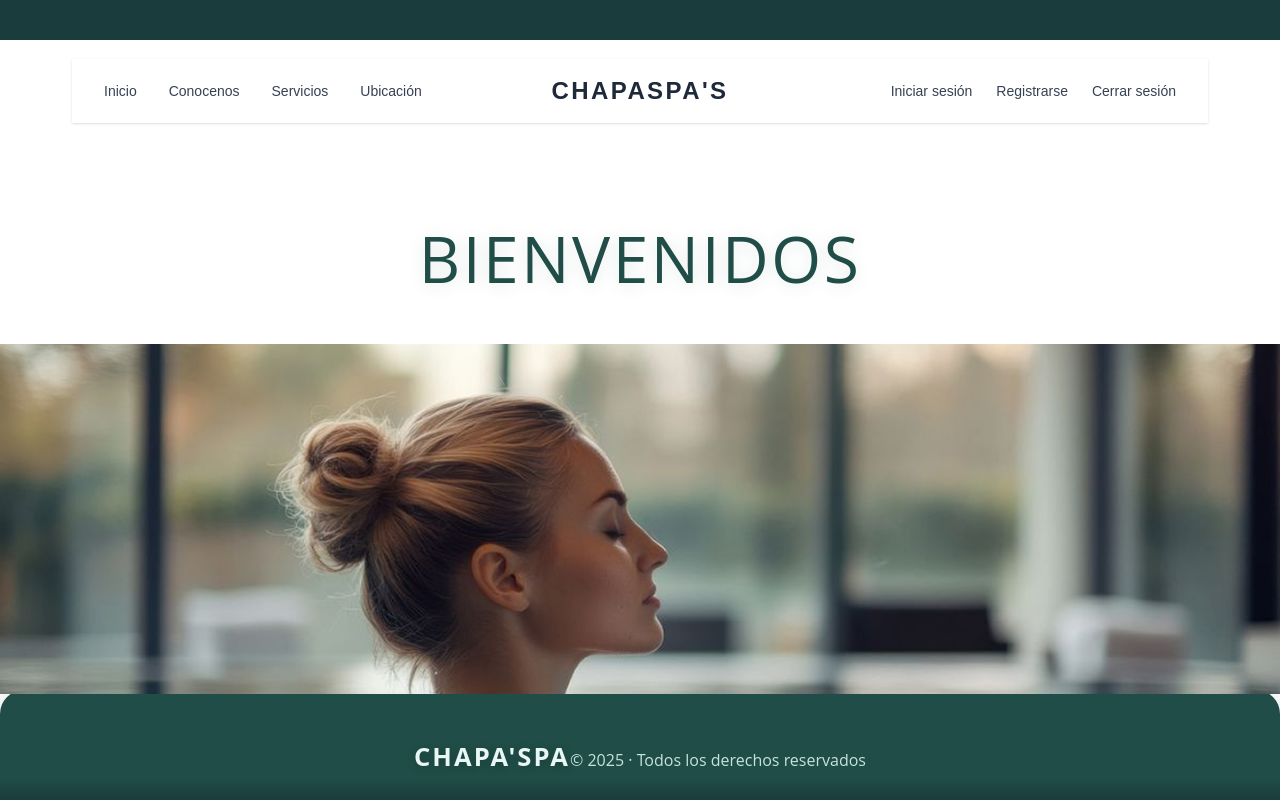
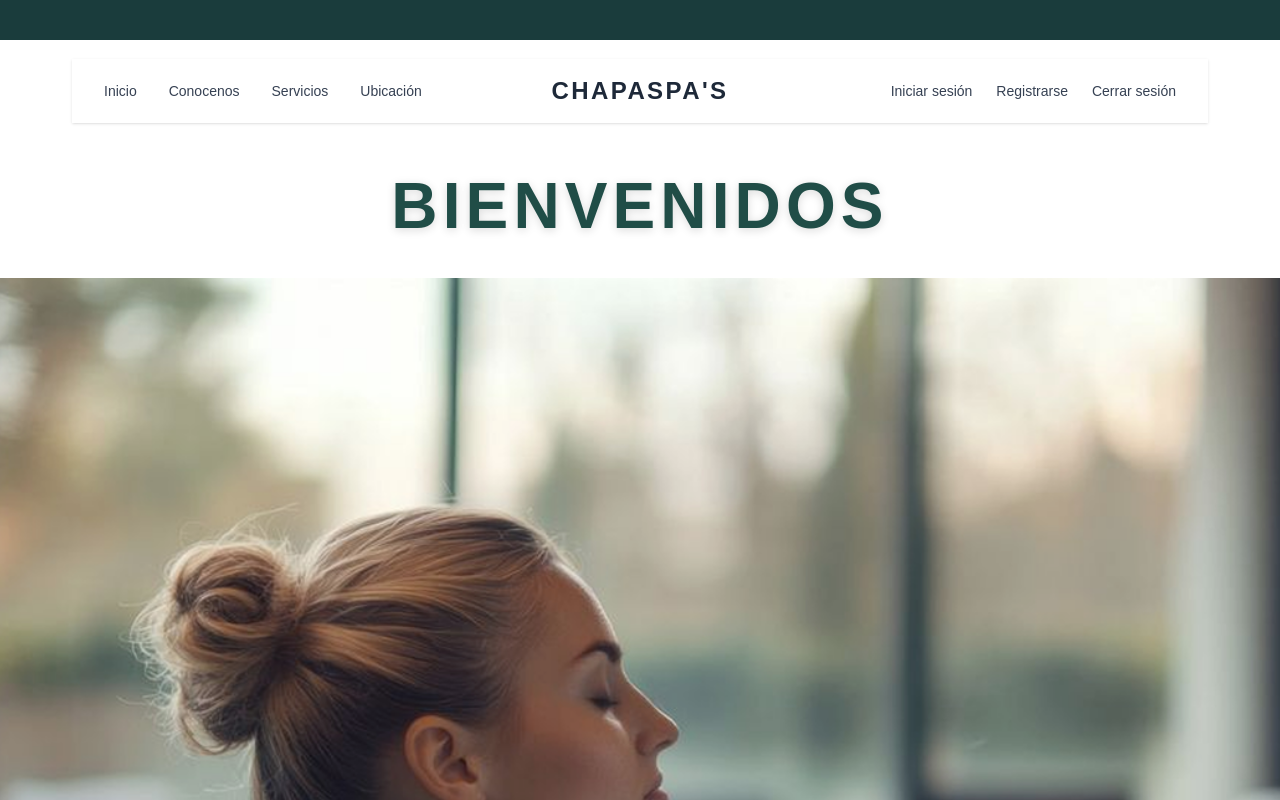
Before and after one commit to UP220891/chapa-spa, a Next.js app in the folder proyecto/frontend/: page / in a window 1280 px wide. Shown: the top 800 px of the page. Built offline with nearby package versions, Linux system fonts and the light colour scheme.

Commit message:
un pedo acomdar la imagen alv

```diff
--- a/proyecto/frontend/src/app/globals.css
+++ b/proyecto/frontend/src/app/globals.css
@@ -24,7 +24,10 @@
 }
 
 body {
-  background: var(--background);
+background: #fff;
   color: var(--foreground);
   font-family: Arial, Helvetica, sans-serif;
+  overflow-x: hidden;
+  margin: 0;
+  padding: 0;
 }
--- a/proyecto/frontend/src/app/page.tsx
+++ b/proyecto/frontend/src/app/page.tsx
@@ -1,7 +1,5 @@
 import Navbar from './components/Navbar';
-
 import HeroSection from '../components/HeroSection';
-import Footer from '@/components/Footer';
 
 export default function Home() {
   return (
@@ -13,10 +11,10 @@ export default function Home() {
         minHeight: '100vh',
         width: '100vw',
         background: '#fff',
-        overflowX: 'hidden',
         padding: 0,
         margin: 0,
       }}>
+
       {/* Banner superior */}
       <div
         className="homepage-banner"
@@ -32,6 +30,7 @@ export default function Home() {
         }}>
         {/* Puedes agregar texto o íconos aquí si lo deseas */}
       </div>
+
       {/* Header y menú */}
       <div
         className="homepage-header"
@@ -49,25 +48,53 @@ export default function Home() {
         }}>
         <Navbar />
       </div>
+
       {/* Hero principal */}
+      <div style={{width: '100vw', textAlign: 'center', marginBottom: '1.5rem', padding: 0}}>
+        <h1
+          style={{
+            color: '#204d47',
+            fontSize: '4rem',
+            fontWeight: 700,
+            letterSpacing: '0.08em',
+            textShadow: '0 2px 10px rgba(0,0,0,0.15)',
+            margin: 0,
+            marginBottom: '1.5rem',
+            fontFamily: 'Alegreya Sans, Arial, sans-serif',
+          }}
+        >BIENVENIDOS</h1>
         <div
-        className="hero-container"
+          className="hero-image-container"
           style={{
+            width: '100vw',
+            height: '806px',
+            margin: 0,
+            overflow: 'hidden',
+            borderRadius: 0,
             display: 'flex',
-          flexDirection: 'column',
             alignItems: 'center',
+            justifyContent: 'center',
+            padding: 0,
+            position: 'relative',
+            left: '50%',
+            transform: 'translateX(-50%)',
+          }}>
+          <img
+            src="/images/a.png"
+            alt="Hero"
+            className="hero-image"
+            style={{
               width: '100vw',
-          flex: 1,
-          position: 'relative',
-          background: 'transparent',
-          boxShadow: 'none',
+              height: '100%',
+              objectFit: 'cover',
+              objectPosition: 'center',
+              display: 'block',
               borderRadius: 0,
-          marginBottom: 0,
-          padding: 0,
-        }}>
-        <HeroSection />
+              margin: 0,
+            }}
+          />
         </div>
-      <Footer />
+      </div>
     </div>
   );
 }
--- a/proyecto/frontend/src/styles/footer.css
+++ b/proyecto/frontend/src/styles/footer.css
@@ -1,13 +1,13 @@
 .footer-simple {
   background: linear-gradient(180deg, #204d47 80%, #1A3C3C 100%);
   color: #fff;
-  padding: 3rem 1rem 1.5rem 1rem;
+  padding: 1.5rem 1rem 1.2rem 1rem;
   width: 100%;
   text-align: center;
   font-family: 'Montserrat', 'Open Sans', Arial, sans-serif;
   box-shadow: 0 -4px 24px rgba(32, 77, 71, 0.12);
-  border-top-left-radius: 24px;
-  border-top-right-radius: 24px;
+  border-radius: 0;
+  margin-top: 0;
 }
 
 .footer-simple-title {
--- a/proyecto/frontend/src/styles/hero.css
+++ b/proyecto/frontend/src/styles/hero.css
@@ -1,9 +1,10 @@
+
 .hero-section {
   position: relative;
   width: 100%;
-  height: 60vh;
-  min-height: 320px;
-  max-height: 600px;
+  height: 80vh;
+  min-height: 420px;
+  max-height: 900px;
 }
 
 .hero-section {
@@ -11,19 +12,34 @@
   width: 100%;
   height: 60vh;
 }
+/* Mejor visualización de la imagen hero */
 .hero-image-container {
-  position: absolute;
-  inset: 0;
-  width: 100%;
+  position: relative;
+  width: 100vw;
   height: 100%;
+  max-width: 1440px;
+  margin: 0 auto;
+  display: flex;
+  align-items: center;
+  justify-content: center;
   overflow: hidden;
 }
 .hero-image {
-  width: 100%;
+  width: 100vw;
+  max-width: 1440px;
   height: 100%;
+  min-height: 420px;
+  max-height: 900px;
   object-fit: cover;
-  object-position: center;
-  opacity: 0.8;
+  object-position: center top;
+  border-radius: 32px;
+  box-shadow: 0 8px 32px rgba(32,77,71,0.18);
+  opacity: 0.95;
+  transition: box-shadow 0.3s;
+}
+.hero-image:hover {
+  box-shadow: 0 16px 48px rgba(32,77,71,0.25);
+  opacity: 1;
 }
 .hero-text-container {
   position: relative;
@@ -46,8 +62,9 @@
     font-size: 2.2rem;
   }
   .hero-section {
-    height: 38vh;
-    min-height: 180px;
+    height: 50vh;
+    min-height: 220px;
+    max-height: 400px;
   }
 }
 @media (max-width: 600px) {
@@ -56,8 +73,8 @@
     letter-spacing: 0.04em;
   }
   .hero-section {
-    height: 28vh;
-    min-height: 120px;
-    max-height: 220px;
+    height: 32vh;
+    min-height: 140px;
+    max-height: 260px;
   }
 }
```
Lines whose indentation alone changed are shown as unchanged.
